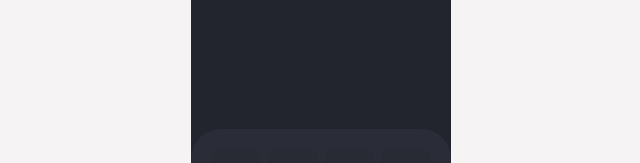
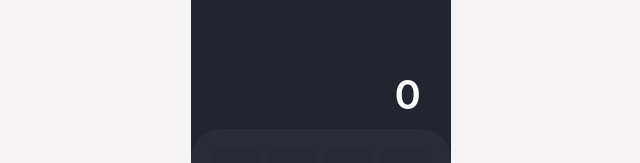
Before and after one commit to thatdeji/React-calculator, a React (Create React App) app: page / in a window 1280 px wide. Shown: the part 221-384 px from the top of the page, without its empty margins (319-959 px from the left). Built offline with nearby package versions, Linux system fonts and the light colour scheme.

Commit message:
format output

```diff
--- a/src/features/calculator/Calculator.js
+++ b/src/features/calculator/Calculator.js
@@ -50,7 +50,9 @@ function Calculator() {
       <div id="display" className="display">
         <div className="display__container">
           <div className="history">{history}</div>
-          <div className={"output " + outputFontType}>{output}</div>
+          <div className={"output " + outputFontType}>
+            {Number(output).toLocaleString("en")}
+          </div>
         </div>
       </div>
       <div className="operators">
```
